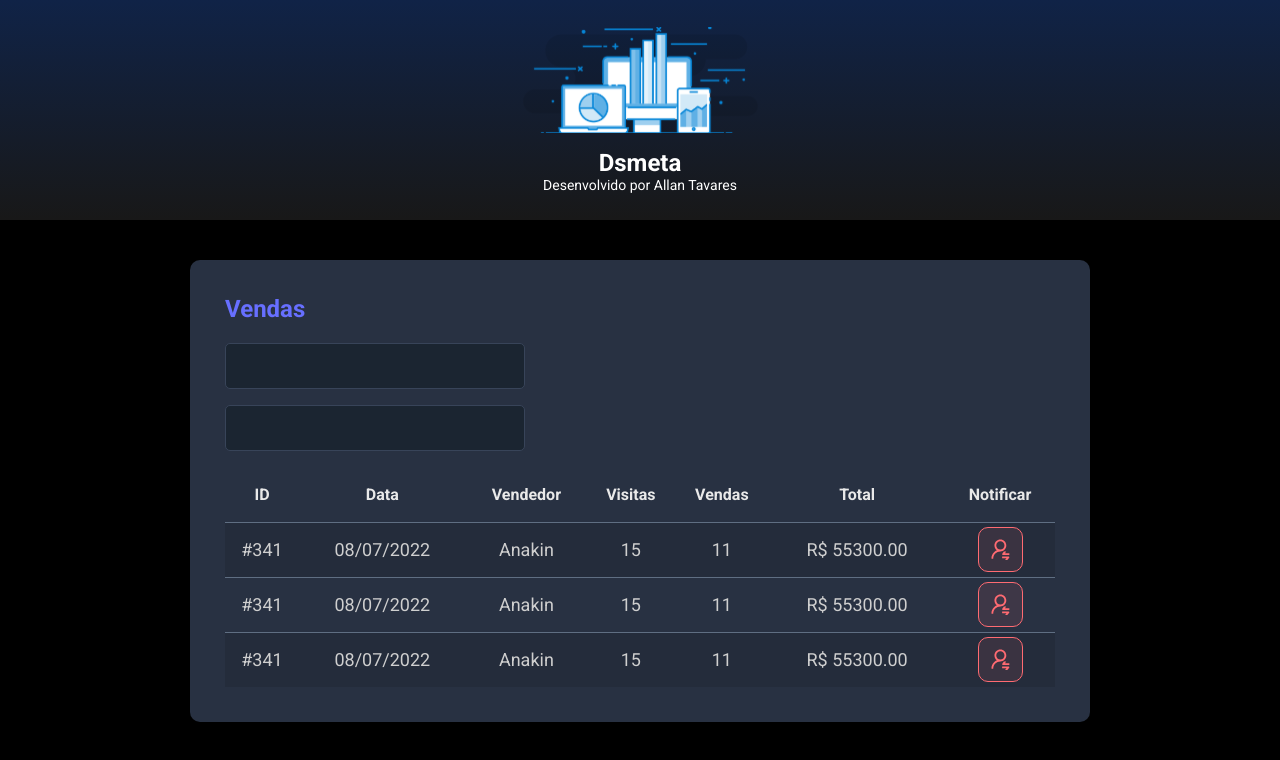
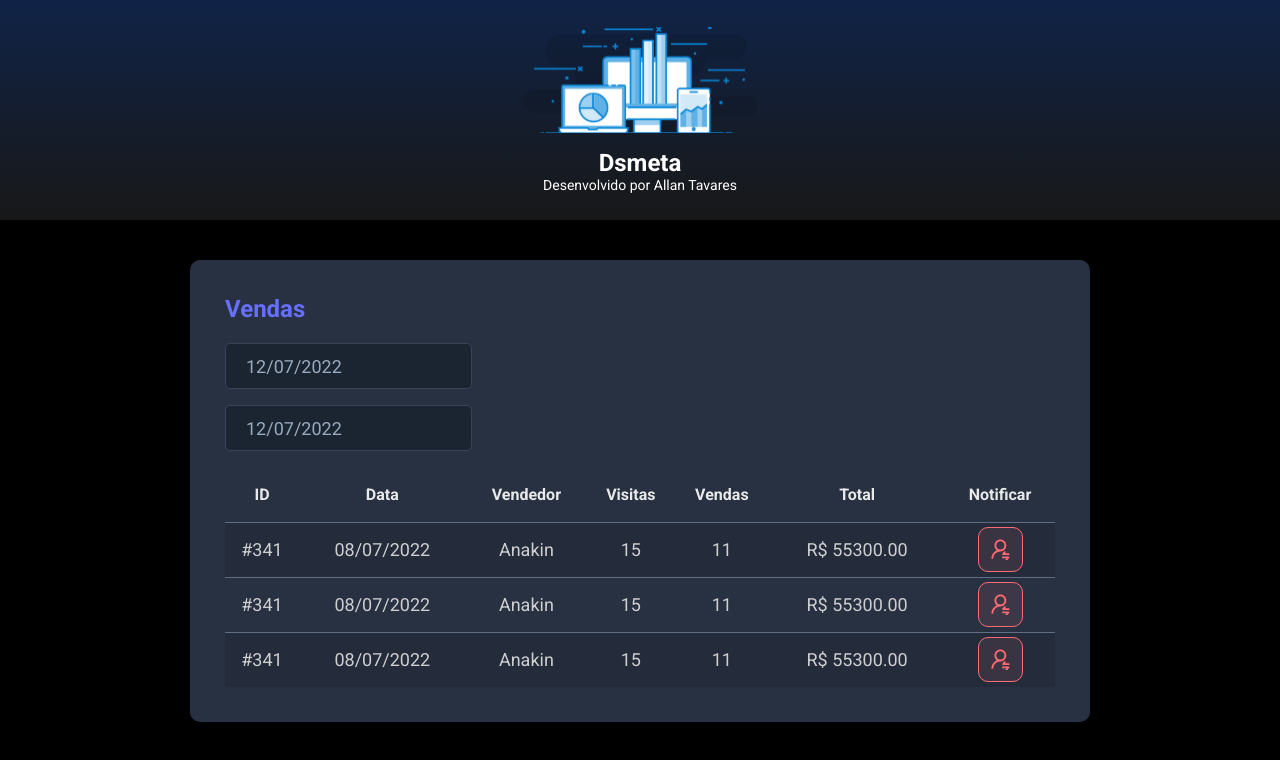
Before and after one commit to allan-front-end2020/Evento-Nelio-Alves-, a React (Vite) app in the folder frontend/: page / in a window 1280 px wide. Shown: the top 760 px of the page. Built offline with nearby package versions, Linux system fonts and the light colour scheme.

Commit message:
datepicker gerado

```diff
--- a/frontend/package.json
+++ b/frontend/package.json
@@ -8,7 +8,9 @@
     "preview": "vite preview"
   },
   "dependencies": {
+    "@types/react-datepicker": "4.4.2",
     "react": "^18.0.0",
+    "react-datepicker": "4.8.0",
     "react-dom": "^18.0.0"
   },
   "devDependencies": {
--- a/frontend/src/components/SalesCard/index.tsx
+++ b/frontend/src/components/SalesCard/index.tsx
@@ -1,16 +1,36 @@
 import NotificationButton from "../NotificationButton"
 import "./style.css"
+import DatePicker from "react-datepicker";
+import "react-datepicker/dist/react-datepicker.css";
+import { useState } from "react";
 
 function SalesCard() {
+
+
+    const [minDate, setMindate] =useState(new Date());
+    const [maxDate, setMaxdate]  =useState(new Date());
+
+
+
     return (
         <div className="dsmeta-card">
             <h2 className="dsmeta-sales-title">Vendas</h2>
             <div>
                 <div className="dsmeta-form-control-container">
-                    <input className="dsmeta-form-control" type="text"/>
+                    <DatePicker
+                        selected={minDate}
+                        onChange={(date: Date) => setMindate(date) }
+                        className="dsmeta-form-control"
+                        dateFormat="dd/MM/yyyy"
+                    />
                 </div>
                 <div className="dsmeta-form-control-container">
-                    <input className="dsmeta-form-control" type="text"/>
+                    <DatePicker
+                        selected={maxDate}
+                        onChange={(date: Date) => setMaxdate(date)}
+                        className="dsmeta-form-control"
+                        dateFormat="dd/MM/yyyy"
+                    />
                 </div>
             </div>
 
@@ -37,7 +57,7 @@
                             <td>R$ 55300.00</td>
                             <td>
                                 <div className="dsmeta-red-btn-container">
-                                   <NotificationButton />
+                                    <NotificationButton />
                                 </div>
                             </td>
                         </tr>
@@ -50,7 +70,7 @@
                             <td>R$ 55300.00</td>
                             <td>
                                 <div className="dsmeta-red-btn-container">
-                                   <NotificationButton />
+                                    <NotificationButton />
                                 </div>
                             </td>
                         </tr>
@@ -63,7 +83,7 @@
                             <td>R$ 55300.00</td>
                             <td>
                                 <div className="dsmeta-red-btn-container">
-                                   <NotificationButton />
+                                    <NotificationButton />
                                 </div>
                             </td>
                         </tr>
```
Also changed, not shown: 1 other file (tests, documents, lock files or other folders).
